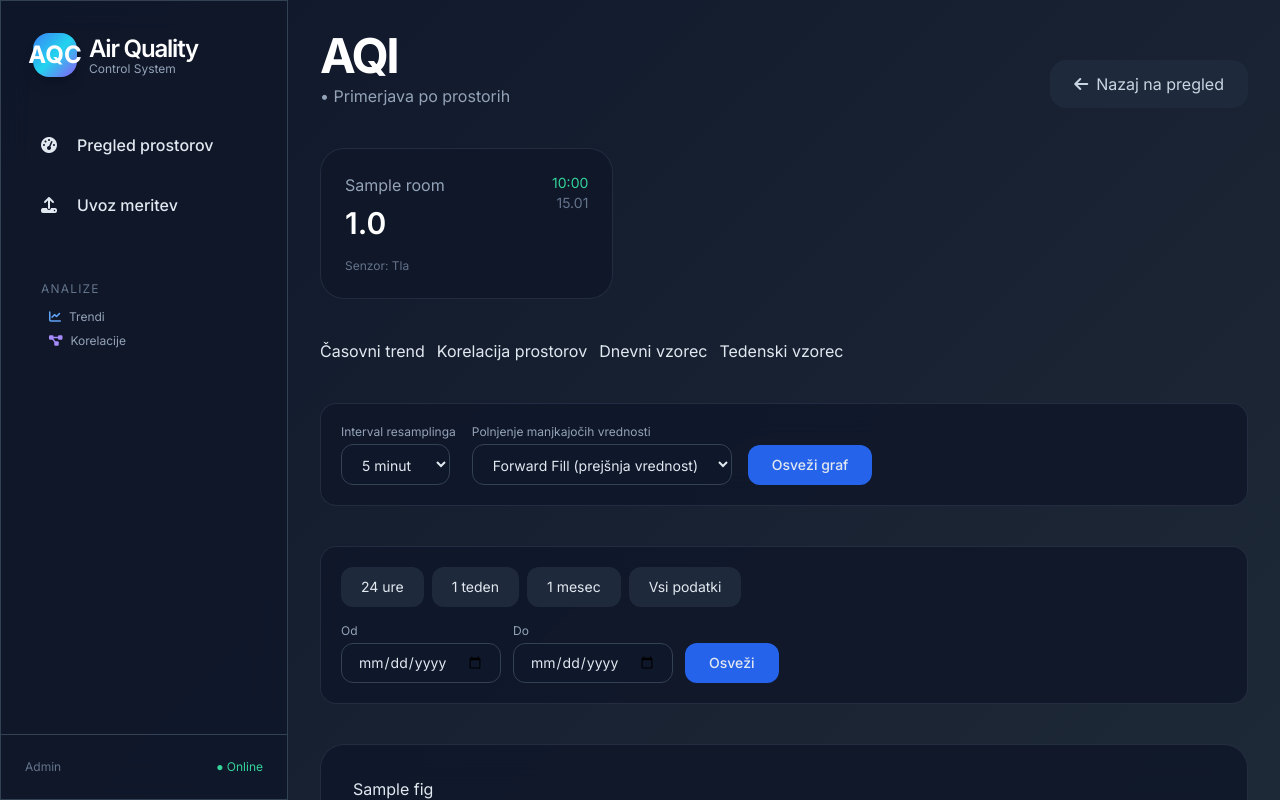
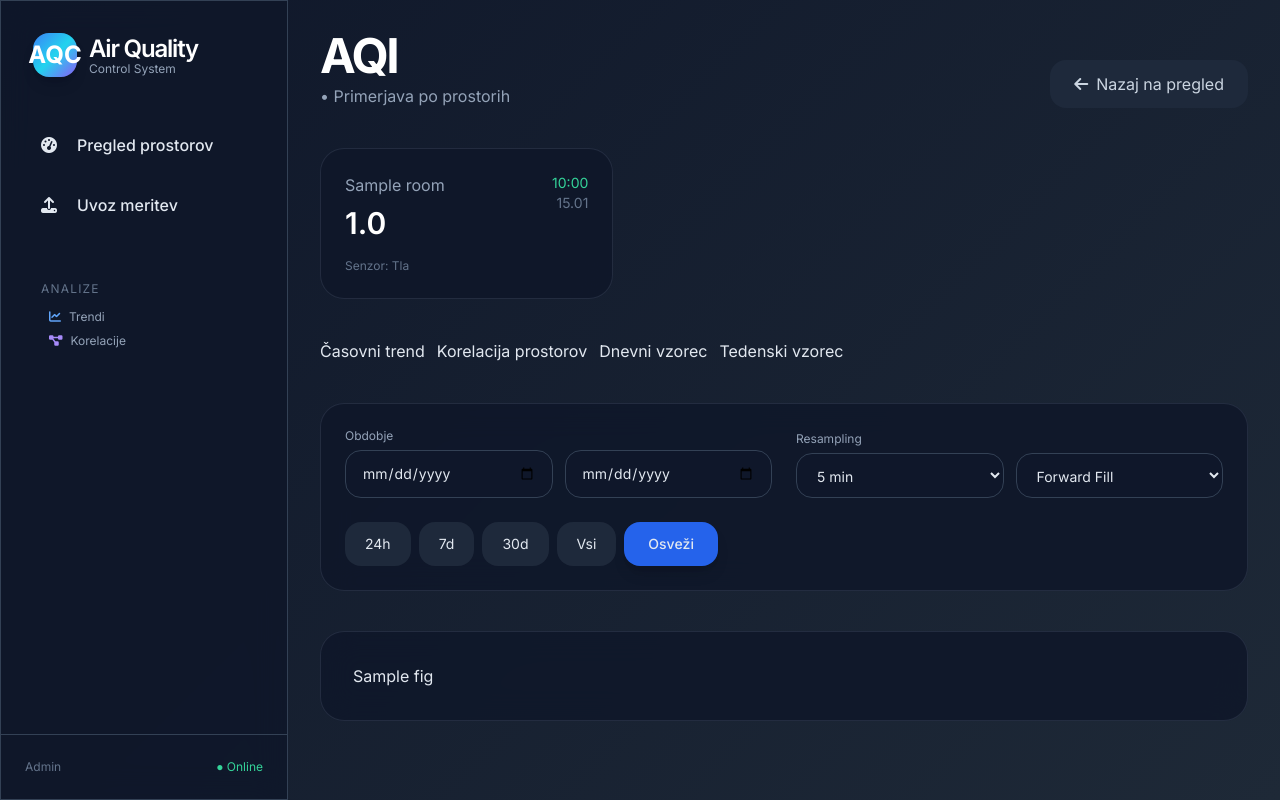
Before and after one commit to damian4502/aqc, a Django app: template templates/dashboard/parameter_detail.html in a window 1280 px wide. Run offline with Django 5.2, Linux system fonts and the light colour scheme; data comes from the database, SQL or seed files in the repository; tables that the repository leaves empty hold one stand-in row (values such as "Sample post"); the template is opened without the code that fills it: values that come from a table or form of the project are taken from there, most other values are stand-ins (such as "Sample title", 1, 10 or a date in 2020); some libraries are stand-ins or nearby versions.

Commit message:
filter html changes

```diff
--- a/templates/dashboard/parameter_detail.html
+++ b/templates/dashboard/parameter_detail.html
@@ -46,87 +46,73 @@
         <a href="?view=weekly" class="tab-btn {% if view_type == 'weekly' %}active{% endif %}">Tedenski vzorec</a>
     </div>
 
-<!-- Izbor intervala in polnjenja za graf -->
-<div class="glass rounded-2xl p-5 mb-6">
-    <form method="get" class="flex flex-wrap gap-4 items-end">
-        {% if start_date and end_date %}
-            <input type="hidden" name="start_date" value="{{ start_date }}">
-            <input type="hidden" name="end_date" value="{{ end_date }}">
-        {% endif %}
-        {% if all_data %}
-            <input type="hidden" name="all" value="true">
-        {% endif %}
-
-        <div>
-            <label class="block text-xs text-slate-400 mb-1">Interval resamplinga</label>
-            <select name="interval" class="bg-slate-900 border border-slate-700 rounded-xl px-4 py-2.5 text-sm focus:outline-none focus:border-blue-500">
-                <option value="1"   {% if interval == 1 %}selected{% endif %}>1 minuta</option>
-                <option value="5"   {% if interval == 5 or not interval %}selected{% endif %}>5 minut</option>
-                <option value="15"  {% if interval == 15 %}selected{% endif %}>15 minut</option>
-                <option value="60"  {% if interval == 60 %}selected{% endif %}>1 ura</option>
-                <option value="1440"{% if interval == 1440 %}selected{% endif %}>1 dan</option>
-            </select>
-        </div>
-
-        <div>
-            <label class="block text-xs text-slate-400 mb-1">Polnjenje manjkajočih vrednosti</label>
-            <select name="fill_method" class="bg-slate-900 border border-slate-700 rounded-xl px-4 py-2.5 text-sm focus:outline-none focus:border-blue-500">
-                <option value="ffill"      {% if fill_method == 'ffill' %}selected{% endif %}>Forward Fill (prejšnja vrednost)</option>
-                <option value="interpolate"{% if fill_method == 'interpolate' %}selected{% endif %}>Linearna interpolacija</option>
-                <option value="bfill"      {% if fill_method == 'bfill' %}selected{% endif %}>Backward Fill</option>
-                <option value="zero"       {% if fill_method == 'zero' %}selected{% endif %}>0 (nič)</option>
-            </select>
-        </div>
-
-        <button type="submit"
-                class="bg-blue-600 hover:bg-blue-500 px-6 py-2.5 rounded-xl text-sm font-medium transition-colors">
-            Osveži graf
-        </button>
-    </form>
-</div>
-
-<!-- Hitri gumbi + datumski filter -->
-<div class="glass rounded-2xl p-5 mb-6">
-    <div class="flex flex-wrap gap-2 mb-4">
-        <a href="?{% if view_type %}view={{ view_type }}&{% endif %}quick=1"
-           class="quick-btn px-5 py-2.5 text-sm rounded-xl transition-all {% if request.GET.quick == '1' %}bg-blue-600 text-white{% else %}bg-slate-800 hover:bg-slate-700{% endif %}">
-            24 ure
-        </a>
-        <a href="?{% if view_type %}view={{ view_type }}&{% endif %}quick=7"
-           class="quick-btn px-5 py-2.5 text-sm rounded-xl transition-all {% if request.GET.quick == '7' %}bg-blue-600 text-white{% else %}bg-slate-800 hover:bg-slate-700{% endif %}">
-            1 teden
-        </a>
-        <a href="?{% if view_type %}view={{ view_type }}&{% endif %}quick=30"
-           class="quick-btn px-5 py-2.5 text-sm rounded-xl transition-all {% if request.GET.quick == '30' %}bg-blue-600 text-white{% else %}bg-slate-800 hover:bg-slate-700{% endif %}">
-            1 mesec
-        </a>
-        <a href="?{% if view_type %}view={{ view_type }}&{% endif %}all=true"
-           class="quick-btn px-5 py-2.5 text-sm rounded-xl transition-all {% if all_data %}bg-blue-600 text-white{% else %}bg-slate-800 hover:bg-slate-700{% endif %}">
-            Vsi podatki
-        </a>
-    </div>
-
-    <!-- Datumski filter -->
-    <form method="get" class="flex flex-wrap gap-3 items-end">
+<!-- Poenoten filter blok - izboljšan izgled -->
+<div class="glass rounded-3xl p-6 mb-8">
+    <form method="get" class="flex flex-wrap items-end gap-6">
         {% if view_type %}
             <input type="hidden" name="view" value="{{ view_type }}">
         {% endif %}
 
-        <div>
-            <label class="block text-xs text-slate-400 mb-1">Od</label>
+        <!-- Datumski picker -->
+        <div class="flex-1 min-w-[390px]">
+            <label class="block text-xs text-slate-400 mb-1.5">Obdobje</label>
+            <div class="flex gap-3">
+                <div class="flex-1">
                     <input type="date" name="start_date" value="{{ start_date }}"
-                   class="bg-slate-900 border border-slate-700 rounded-xl px-4 py-2 text-sm">
+                           class="w-full bg-slate-900 border border-slate-700 rounded-2xl px-4 py-3 text-sm focus:outline-none focus:border-blue-500">
                 </div>
-        <div>
-            <label class="block text-xs text-slate-400 mb-1">Do</label>
+                <div class="flex-1">
                     <input type="date" name="end_date" value="{{ end_date }}"
-                   class="bg-slate-900 border border-slate-700 rounded-xl px-4 py-2 text-sm">
+                           class="w-full bg-slate-900 border border-slate-700 rounded-2xl px-4 py-3 text-sm focus:outline-none focus:border-blue-500">
+                </div>
+            </div>
         </div>
 
+        <!-- Resampling nastavitve -->
+        <div class="flex-1 min-w-[260px]">
+            <label class="block text-xs text-slate-400 mb-1.5">Resampling</label>
+            <div class="flex gap-3">
+                <select name="interval" class="flex-1 bg-slate-900 border border-slate-700 rounded-2xl px-4 py-3 text-sm focus:outline-none focus:border-blue-500">
+                    <option value="1"   {% if interval == 1 %}selected{% endif %}>1 min</option>
+                    <option value="5"   {% if interval == 5 or not interval %}selected{% endif %}>5 min</option>
+                    <option value="15"  {% if interval == 15 %}selected{% endif %}>15 min</option>
+                    <option value="60"  {% if interval == 60 %}selected{% endif %}>1 ura</option>
+                    <option value="1440"{% if interval == 1440 %}selected{% endif %}>1 dan</option>
+                </select>
+
+                <select name="fill_method" class="flex-1 bg-slate-900 border border-slate-700 rounded-2xl px-4 py-3 text-sm focus:outline-none focus:border-blue-500">
+                    <option value="ffill"      {% if fill_method == 'ffill' %}selected{% endif %}>Forward Fill</option>
+                    <option value="interpolate"{% if fill_method == 'interpolate' %}selected{% endif %}>Interpolacija</option>
+                    <option value="bfill"      {% if fill_method == 'bfill' %}selected{% endif %}>Backward Fill</option>
+                    <option value="zero"       {% if fill_method == 'zero' %}selected{% endif %}>0</option>
+                </select>
+            </div>
+        </div>
+
+        <!-- Hitri gumbi + Osveži -->
+        <div class="flex gap-2">
+            <a href="?{% if view_type %}view={{ view_type }}&{% endif %}quick=1"
+               class="quick-btn px-5 py-3 text-sm rounded-2xl transition-all {% if request.GET.quick == '1' %}bg-blue-600 text-white shadow-lg{% else %}bg-slate-800 hover:bg-slate-700{% endif %}">
+                24h
+            </a>
+            <a href="?{% if view_type %}view={{ view_type }}&{% endif %}quick=7"
+               class="quick-btn px-5 py-3 text-sm rounded-2xl transition-all {% if request.GET.quick == '7' %}bg-blue-600 text-white shadow-lg{% else %}bg-slate-800 hover:bg-slate-700{% endif %}">
+                7d
+            </a>
+            <a href="?{% if view_type %}view={{ view_type }}&{% endif %}quick=30"
+               class="quick-btn px-5 py-3 text-sm rounded-2xl transition-all {% if request.GET.quick == '30' %}bg-blue-600 text-white shadow-lg{% else %}bg-slate-800 hover:bg-slate-700{% endif %}">
+                30d
+            </a>
+            <a href="?{% if view_type %}view={{ view_type }}&{% endif %}all=true"
+               class="quick-btn px-5 py-3 text-sm rounded-2xl transition-all {% if all_data %}bg-blue-600 text-white shadow-lg{% else %}bg-slate-800 hover:bg-slate-700{% endif %}">
+                Vsi
+            </a>
+
             <button type="submit"
-                class="bg-blue-600 hover:bg-blue-500 px-6 py-2.5 rounded-xl text-sm font-medium transition-colors">
+                    class="bg-blue-600 hover:bg-blue-500 px-6 py-3 rounded-2xl text-sm font-medium transition-all shadow-lg">
                 Osveži
             </button>
+        </div>
     </form>
 </div>
     <!-- Glavni graf -->
```
Also changed, not shown: dashboard/views.py (+24 -6 lines), templates/dashboard/room_detail.html (+62 -83 lines). Lines whose indentation alone changed are shown as unchanged.
